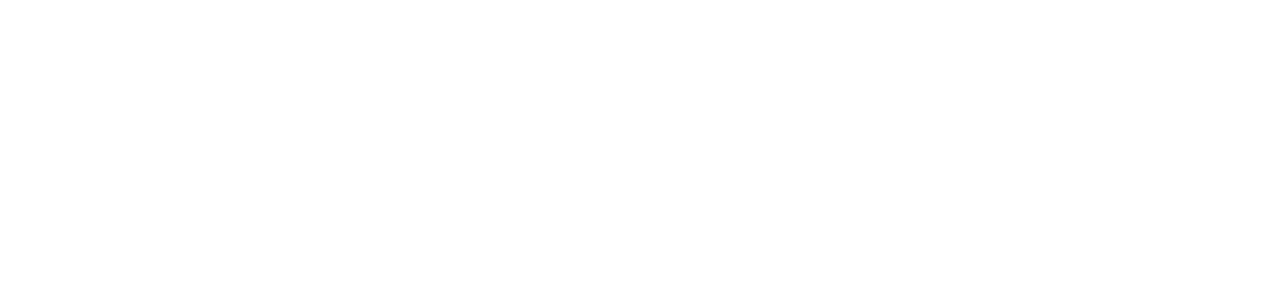
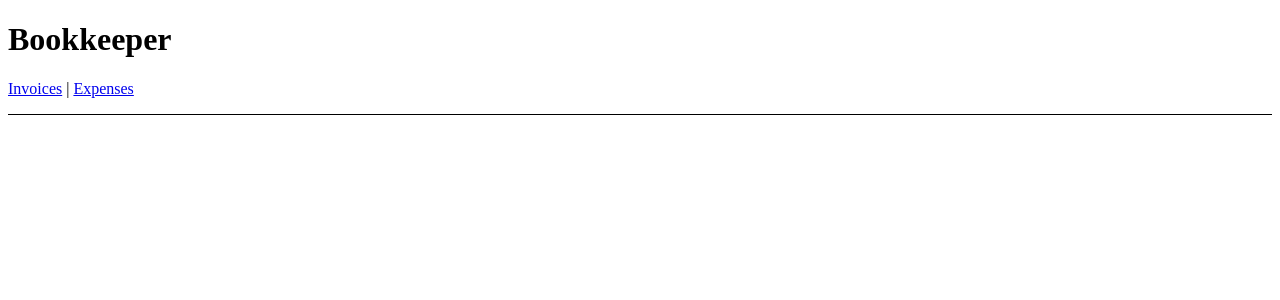
Before and after one commit to Mattwwilson34/symmetric-athletics, a React (Create React App) app: page / in a window 1280 px wide. Shown: the top 300 px of the page. Built offline with nearby package versions, Linux system fonts and the light colour scheme.

Commit message:
Added react-router filler routes

```diff
--- a/src/Components/App/App.jsx
+++ b/src/Components/App/App.jsx
@@ -1,7 +1,20 @@
 import './App.css';
+import { Link } from 'react-router-dom';
 
 function App() {
-  return <div className='App'></div>;
+  return (
+    <div className='App'>
+      <h1>Bookkeeper</h1>
+      <nav
+        style={{
+          borderBottom: 'solid 1px',
+          paddingBottom: '1rem',
+        }}>
+        <Link to='/invoices'>Invoices</Link> |{' '}
+        <Link to='/expenses'>Expenses</Link>
+      </nav>
+    </div>
+  );
 }
 
 export default App;
--- a/src/index.js
+++ b/src/index.js
@@ -1,11 +1,14 @@
 import React from 'react';
 import ReactDOM from 'react-dom';
+import { BrowserRouter, Routes, Route } from 'react-router-dom';
 import './index.css';
 import App from './Components/App/App';
 
 ReactDOM.render(
-  <React.StrictMode>
-    <App />
-  </React.StrictMode>,
+  <BrowserRouter>
+    <Routes>
+      <Route path='/' element={<App />}></Route>
+    </Routes>
+  </BrowserRouter>,
   document.getElementById('root')
 );
```
